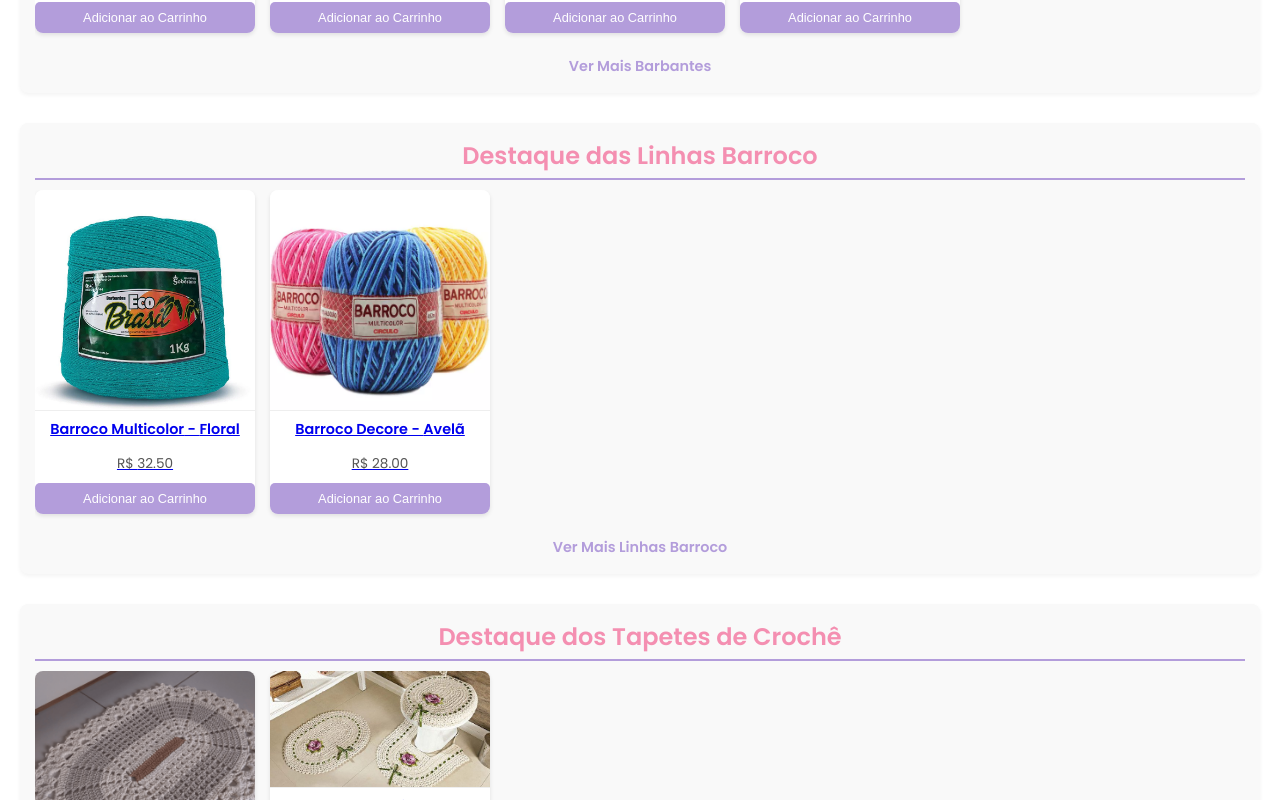
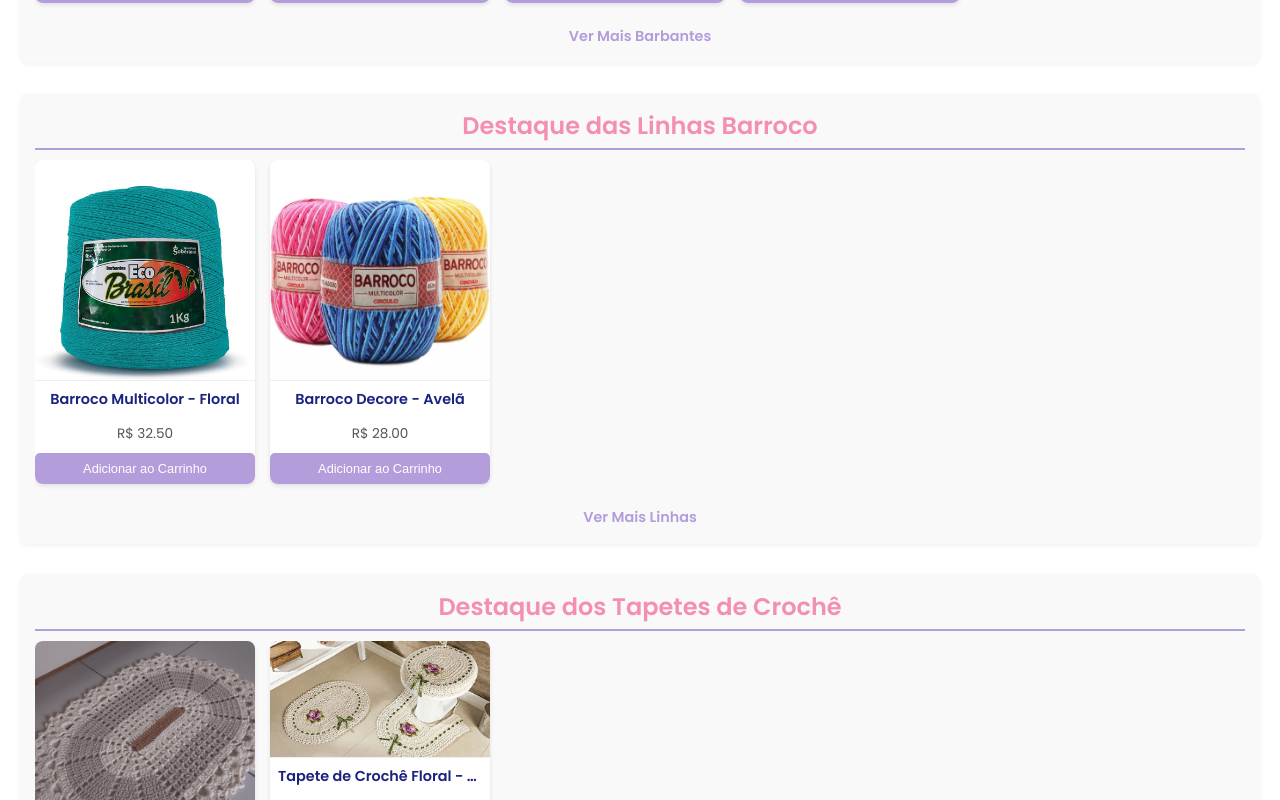
Before and after one commit to joaofelixss/catalogo-barbantes, a React (Create React App) app: page / in a window 1280 px wide. Shown: the part 920-1720 px from the top of the page. Built offline with nearby package versions, Linux system fonts and the light colour scheme.

Commit message:
"refactor: Extrair seção de destaque de categoria para componente reutilizável"

```diff
--- /dev/null
+++ b/src/components/CategoryHighlightSection/CategoryHighlightSection.module.css
@@ -0,0 +1,104 @@
+/* src/components/CategoryHighlightSection/CategoryHighlightSection.module.css */
+.categorySection {
+  margin-bottom: 30px;
+  padding: 15px; /* Ajustado para consistência com HomePage */
+  background-color: #f9f9f9; /* Cor de fundo levemente mais escura */
+  border-radius: 8px;
+  box-shadow: 0 2px 4px rgba(0, 0, 0, 0.05); /* Adicionado box-shadow */
+}
+
+.categorySection h2 {
+  color: var(--cor-acento-1); /* Rosa Névoa suave */
+  margin-bottom: 10px;
+  border-bottom: 2px solid var(--cor-acento-2); /* Tom mais escuro de rosa */
+  padding-bottom: 5px;
+  text-align: center;
+  font-size: 1.5em; /* Ajustado para consistência */
+}
+
+.productList {
+  display: flex;
+  gap: 15px; /* Ajustado para consistência com HomePage */
+  overflow-x: auto;
+  padding-bottom: 10px;
+  -webkit-overflow-scrolling: touch;
+}
+
+.productCardWrapper {
+  width: 220px; /* Ajustado para consistência com HomePage */
+  background-color: white;
+  border-radius: 8px;
+  overflow: hidden;
+  box-shadow: 0 2px 4px rgba(0, 0, 0, 0.1);
+  transition: transform 0.3s ease-in-out;
+  flex-shrink: 0;
+}
+
+.productCardWrapper:hover {
+  transform: scale(1.05);
+}
+
+.productLink {
+  text-decoration: none;
+  color: inherit;
+  display: block;
+}
+
+.productImage {
+  width: 100%;
+  height: auto;
+  display: block;
+  border-bottom: 1px solid #eee;
+}
+
+.productLink h3 {
+  font-size: 0.9rem;
+  margin: 8px 0 4px;
+  padding: 0 8px;
+  color: var(--cor-texto-secundario);
+  text-align: center;
+  white-space: nowrap;
+  overflow: hidden;
+  text-overflow: ellipsis;
+}
+
+.productLink p {
+  color: #555;
+  margin-bottom: 8px;
+  padding: 0 8px;
+  text-align: center;
+  font-size: 0.85rem;
+}
+
+.productCardWrapper button {
+  background-color: var(--cor-acento-2); /* Tom mais escuro de rosa */
+  color: white;
+  border: none;
+  padding: 8px 12px;
+  border-radius: 5px;
+  cursor: pointer;
+  width: 100%;
+  transition: background-color 0.3s ease;
+  font-size: 0.8rem;
+}
+
+.productCardWrapper button:hover {
+  background-color: var(--cor-acento-1); /* Rosa Névoa suave */
+}
+
+.viewMore {
+  margin-top: 10px;
+  text-align: center;
+}
+
+.viewMore a {
+  color: var(--cor-acento-2);
+  text-decoration: none;
+  font-weight: bold;
+  transition: color 0.3s ease;
+  font-size: 0.9rem;
+}
+
+.viewMore a:hover {
+  color: var(--cor-acento-1);
+}
--- /dev/null
+++ b/src/components/CategoryHighlightSection/CategoryHighlightSection.tsx
@@ -0,0 +1,56 @@
+// src/components/CategoryHighlightSection/CategoryHighlightSection.tsx
+import React from "react";
+import styles from "./CategoryHighlightSection.module.css";
+import { Product } from "../../types/product";
+import { Link } from "react-router-dom";
+
+interface CategoryHighlightSectionProps {
+  title: string;
+  products: Product[];
+  onAddToCart: (product: Product) => void;
+  viewMoreLink: string;
+}
+
+const CategoryHighlightSection: React.FC<CategoryHighlightSectionProps> = ({
+  title,
+  products,
+  onAddToCart,
+  viewMoreLink,
+}) => {
+  return (
+    <section className={styles.categorySection}>
+      <h2>{title}</h2>
+      <div className={styles.productList}>
+        {products.slice(0, 4).map((product) => (
+          <div key={product.id} className={styles.productCardWrapper}>
+            <Link to={`/produto/${product.id}`} className={styles.productLink}>
+              <img
+                src={product.images[0]}
+                alt={product.name}
+                className={styles.productImage}
+              />
+              <h3>
+                {product.name} - {product.color}
+              </h3>
+              <p>R$ {product.price.toFixed(2)}</p>
+            </Link>
+            <button
+              onClick={(event) => {
+                event.stopPropagation();
+                onAddToCart(product);
+              }}
+            >
+              Adicionar ao Carrinho
+            </button>
+          </div>
+        ))}
+      </div>
+      <div className={styles.viewMore}>
+        <Link to={viewMoreLink}>Ver Mais {title.split(" ")[2]}</Link>{" "}
+        {/* Tentativa de tornar "Ver Mais" dinâmico */}
+      </div>
+    </section>
+  );
+};
+
+export default CategoryHighlightSection;
--- a/src/pages/HomePage/HomePage.module.css
+++ b/src/pages/HomePage/HomePage.module.css
@@ -51,111 +51,7 @@
   font-size: 1.5em;
 }
 
-/* Estilos para as seções de categoria */
-.categorySection {
-  margin-top: 30px;
-  margin-bottom: 30px;
-  padding: 15px; /* Reduzi o padding interno da seção */
-  background-color: #f9f9f9; /* Um fundo levemente mais escuro para destacar as seções */
-  border-radius: 8px;
-  box-shadow: 0 2px 4px rgba(0, 0, 0, 0.05);
-}
-
-.categorySection h2 {
-  color: var(--cor-acento-1); /* Rosa Névoa suave para os títulos das seções */
-  margin-bottom: 10px; /* Reduzi a margem inferior do título */
-  border-bottom: 2px solid var(--cor-acento-2); /* Um tom mais escuro de rosa para a linha */
-  padding-bottom: 5px; /* Reduzi o padding inferior da linha */
-  text-align: center; /* Centraliza o título da seção */
-  font-size: 1.5em; /* Reduzi um pouco o tamanho da fonte do título */
-}
-
-.productList {
-  display: flex;
-  gap: 15px; /* Reduzi o gap entre os produtos */
-  overflow-x: auto; /* Adiciona scroll horizontal */
-  padding-bottom: 10px; /* Espaço para a barra de rolagem */
-  -webkit-overflow-scrolling: touch; /* Para rolagem suave em iOS */
-}
-
-.productCardWrapper {
-  width: 220px; /* Defini uma largura menor para os cards */
-  background-color: white;
-  border-radius: 8px;
-  overflow: hidden;
-  box-shadow: 0 2px 4px rgba(0, 0, 0, 0.1);
-  transition: transform 0.3s ease-in-out;
-  flex-shrink: 0; /* Impede que os cards encolham */
-}
-
-.productCardWrapper:hover {
-  transform: scale(1.05); /* Aumentei um pouco o scale no hover */
-}
-
-.productCardWrapper img {
-  width: 100%;
-  height: auto;
-  display: block;
-  border-bottom: 1px solid #eee;
-}
-
-.productCardWrapper h3 {
-  font-size: 0.9rem; /* Reduzi o tamanho da fonte do nome */
-  margin: 8px 0 4px; /* Reduzi as margens */
-  padding: 0 8px; /* Reduzi o padding */
-  color: var(--cor-texto-secundario); /* Um tom mais claro do azul marinho */
-  text-align: center;
-  white-space: nowrap; /* Evita que o texto quebre para a próxima linha */
-  overflow: hidden; /* Esconde o texto que ultrapassa */
-  text-overflow: ellipsis; /* Adiciona "..." ao texto cortado */
-}
-
-.productCardWrapper p {
-  color: #555;
-  margin-bottom: 8px; /* Reduzi a margem inferior */
-  padding: 0 8px; /* Reduzi o padding */
-  text-align: center;
-  font-size: 0.85rem; /* Reduzi o tamanho da fonte do preço */
-}
-
-.productCardWrapper button {
-  background-color: var(
-    --cor-acento-2
-  ); /* Um tom mais escuro de rosa para o botão */
-  color: white;
-  border: none;
-  padding: 8px 12px; /* Reduzi o padding do botão */
-  border-radius: 5px;
-  cursor: pointer;
-  width: 100%;
-  transition: background-color 0.3s ease;
-  font-size: 0.8rem; /* Reduzi o tamanho da fonte do botão */
-}
-
-.productCardWrapper button:hover {
-  background-color: var(
-    --cor-acento-1
-  ); /* Rosa Névoa suave para o hover do botão */
-}
-
-.viewMore {
-  text-align: center;
-  margin-top: 10px; /* Reduzi a margem superior do "Ver Mais" */
-}
-
-.viewMore a {
-  color: var(--cor-acento-2);
-  text-decoration: none;
-  font-weight: bold;
-  transition: color 0.3s ease;
-  font-size: 0.9rem; /* Reduzi um pouco o tamanho da fonte do "Ver Mais" */
-}
-
-.viewMore a:hover {
-  color: var(--cor-acento-1);
-}
-
-/* Removi as media queries que alteravam a largura do productCardWrapper */
+/* Removi os estilos das seções de categoria, pois agora estão em CategoryHighlightSection.module.css */
 
 /* Responsividade para a Hero Section */
 @media (max-width: 768px) {
--- a/src/pages/HomePage/HomePage.tsx
+++ b/src/pages/HomePage/HomePage.tsx
@@ -5,7 +5,8 @@
 import HeroSection from "../../components/Hero/HeroSection";
 import ContactSection from "../../components/Contact/ContactSection";
 import Footer from "../../components/Footer/Footer";
-import { Link } from "react-router-dom"; // Importe o Link do React Router
+import { Link } from "react-router-dom";
+import CategoryHighlightSection from "../../components/CategoryHighlightSection/CategoryHighlightSection"; // Importe o novo componente
 
 interface HomePageProps {
   onAddToCart: (product: Product) => void;
@@ -35,110 +36,26 @@
     <div className={styles.container}>
       <HeroSection />
 
-      <section className={styles.categorySection}>
-        <h2>Destaque dos Barbantes</h2>
-        <div className={styles.productList}>
-          {barbanteEcoBrasil.slice(0, 4).map((product) => (
-            <div key={product.id} className={styles.productCardWrapper}>
-              <Link
-                to={`/produto/${product.id}`}
-                className={styles.productLink}
-              >
-                <img
-                  src={product.images[0]}
-                  alt={product.name}
-                  className={styles.productImage}
-                />
-                <h3>
-                  {product.name} - {product.color}
-                </h3>
-                <p>R$ {product.price.toFixed(2)}</p>
-              </Link>
-              <button
-                onClick={(event) => {
-                  event.stopPropagation();
-                  onAddToCart(product);
-                }}
-              >
-                Adicionar ao Carrinho
-              </button>
-            </div>
-          ))}
-        </div>
-        <div className={styles.viewMore}>
-          <Link to="/barbantes">Ver Mais Barbantes</Link>
-        </div>
-      </section>
+      <CategoryHighlightSection
+        title="Destaque dos Barbantes"
+        products={barbanteEcoBrasil}
+        onAddToCart={onAddToCart}
+        viewMoreLink="/barbantes"
+      />
 
-      <section className={styles.categorySection}>
-        <h2>Destaque das Linhas Barroco</h2>
-        <div className={styles.productList}>
-          {linhasBarroco.slice(0, 4).map((product) => (
-            <div key={product.id} className={styles.productCardWrapper}>
-              <Link
-                to={`/produto/${product.id}`}
-                className={styles.productLink}
-              >
-                <img
-                  src={product.images[0]}
-                  alt={product.name}
-                  className={styles.productImage}
-                />
-                <h3>
-                  {product.name} - {product.color}
-                </h3>
-                <p>R$ {product.price.toFixed(2)}</p>
-              </Link>
-              <button
-                onClick={(event) => {
-                  event.stopPropagation();
-                  onAddToCart(product);
-                }}
-              >
-                Adicionar ao Carrinho
-              </button>
-            </div>
-          ))}
-        </div>
-        <div className={styles.viewMore}>
-          <Link to="/linhas">Ver Mais Linhas Barroco</Link>
-        </div>
-      </section>
+      <CategoryHighlightSection
+        title="Destaque das Linhas Barroco"
+        products={linhasBarroco}
+        onAddToCart={onAddToCart}
+        viewMoreLink="/linhas"
+      />
 
-      <section className={styles.categorySection}>
-        <h2>Destaque dos Tapetes de Crochê</h2>
-        <div className={styles.productList}>
-          {crochesTapetes.slice(0, 4).map((product) => (
-            <div key={product.id} className={styles.productCardWrapper}>
-              <Link
-                to={`/produto/${product.id}`}
-                className={styles.productLink}
-              >
-                <img
-                  src={product.images[0]}
-                  alt={product.name}
-                  className={styles.productImage}
-                />
-                <h3>
-                  {product.name} - {product.color}
-                </h3>
-                <p>R$ {product.price.toFixed(2)}</p>
-              </Link>
-              <button
-                onClick={(event) => {
-                  event.stopPropagation();
-                  onAddToCart(product);
-                }}
-              >
-                Adicionar ao Carrinho
-              </button>
-            </div>
-          ))}
-        </div>
-        <div className={styles.viewMore}>
-          <Link to="/tapetes">Ver Mais Tapetes</Link>
-        </div>
-      </section>
+      <CategoryHighlightSection
+        title="Destaque dos Tapetes de Crochê"
+        products={crochesTapetes}
+        onAddToCart={onAddToCart}
+        viewMoreLink="/tapetes"
+      />
 
       <ContactSection />
       <Footer />
```
